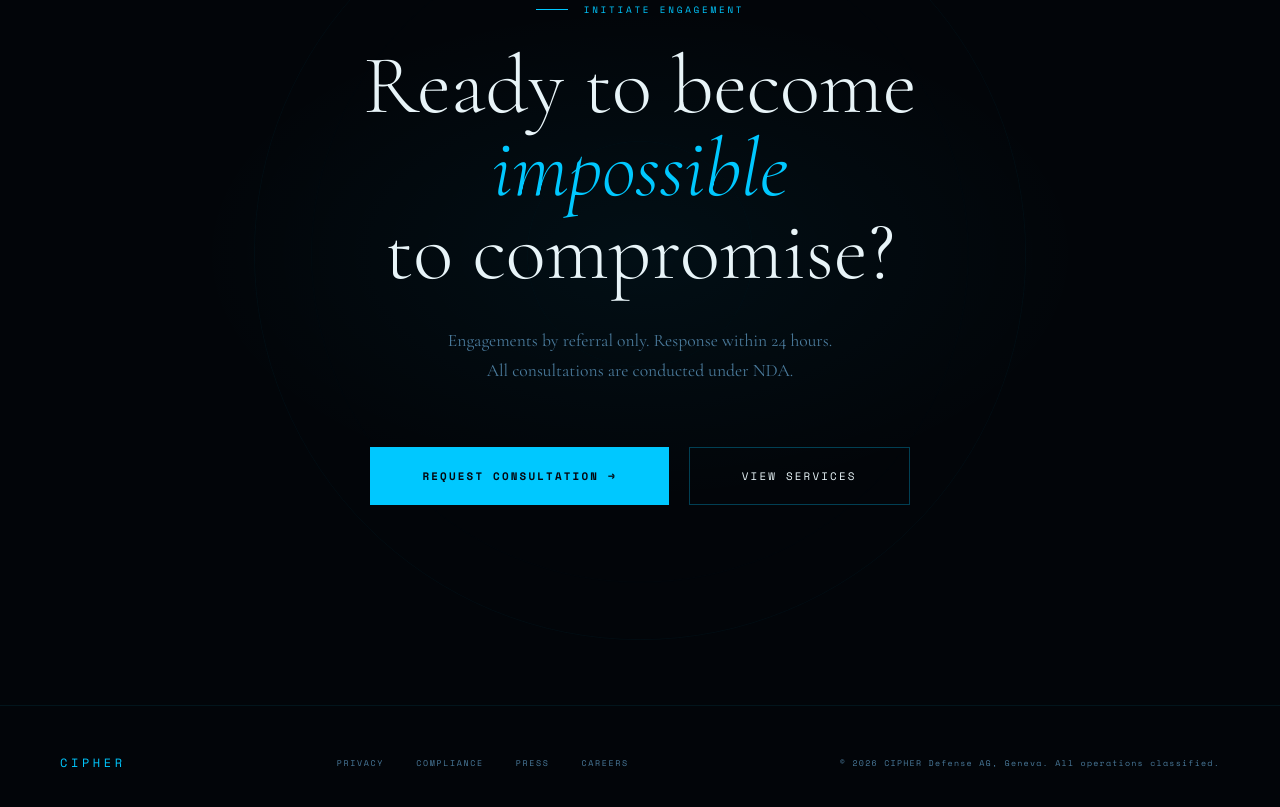
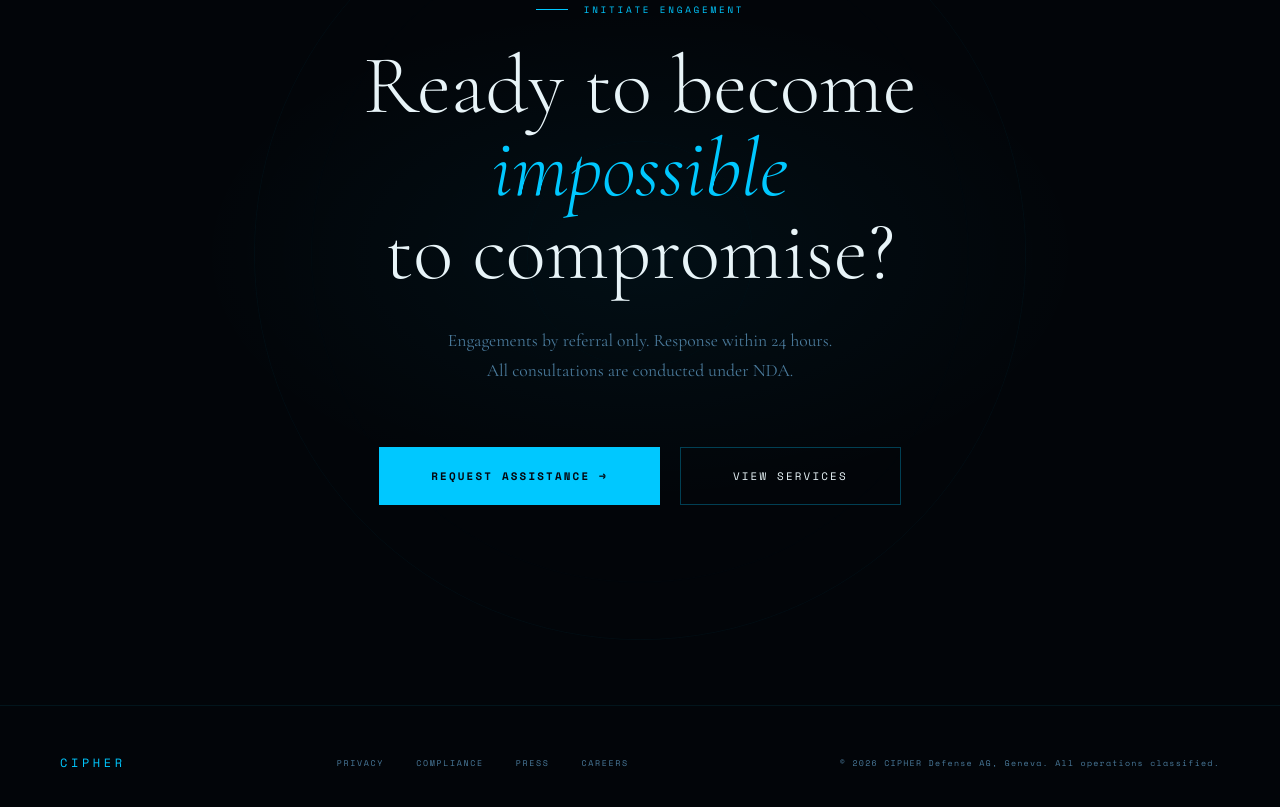
Before and after one commit to bversterr/site, a plain HTML site: page index.html in a window 1280 px wide. Shown: the part 4792-5599 px from the top of the page. Drawn offline with nearby package versions, Linux system fonts and the light colour scheme; animation ran at ten frames a second.

Commit message:
CIPHER V1.3
Added personal mail

```diff
--- a/index.html
+++ b/index.html
@@ -1500,7 +1500,7 @@ We combine real-time threat intelligence, continuous monitoring, and rapid incid
         All consultations are conducted under NDA.
       </p>
       <div class="cta-buttons">
-        <a href="mailto:engage@cipher.sec" class="btn-primary">Request Consultation →</a>
+        <a href="batman@benjaminverster.co.za" class="btn-primary">Request Assistance →</a>
         <a href="#services" class="btn-secondary">View Services</a>
       </div>
     </div>
```
